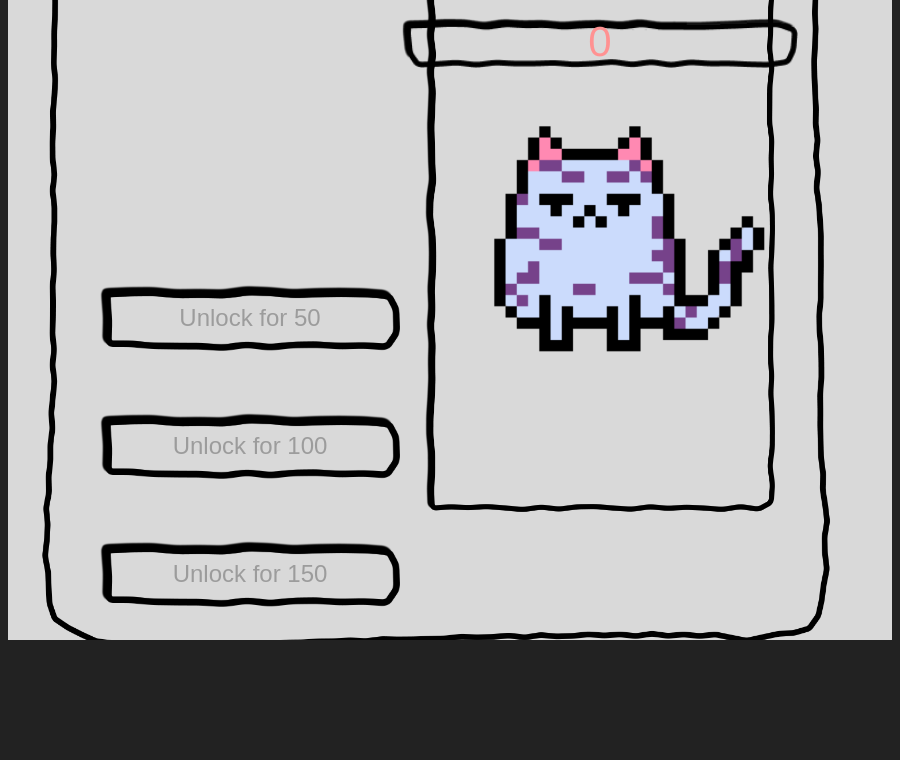
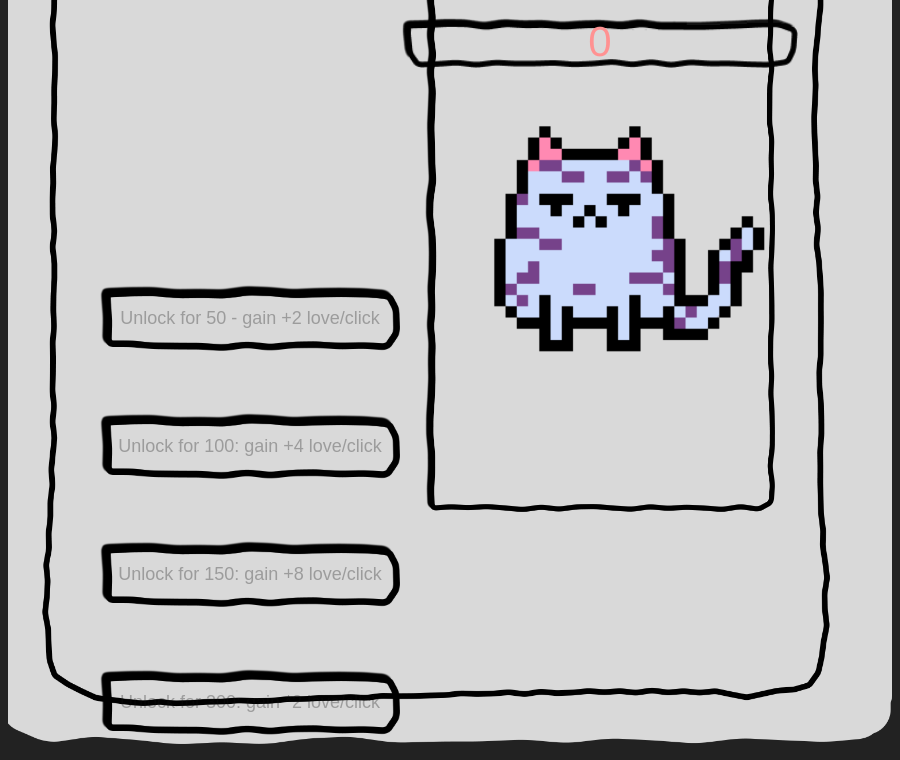
Before and after one commit to fieechen/Cute-Clicker-Project, an Electron app: page index.html in a window 900 px wide. Shown: the part 168-928 px from the top of the page. Before the commit the page ends 816 px from the top, so only its background shows below. Drawn offline with Linux system fonts and the light colour scheme.

Commit message:
added 4th button and fixed the mistakes i made by changing the background invisible <-< added new image for boost button

```diff
--- a/index.html
+++ b/index.html
@@ -16,9 +16,10 @@
 
          <div id="layout">
              <div class="left">
-            <button id="upgrade1" disabled> Unlock for 50 </button> <br>
-            <button id="upgrade2"disabled> Unlock for 100 </button> <br>
-            <button id="upgrade3"disabled> Unlock for 150 </button>
+            <button id="upgrade1" disabled> Unlock for 50 - gain +2 love/click </button> <br>
+            <button id="upgrade2"disabled> Unlock for 100: gain +4 love/click </button> <br>
+            <button id="upgrade3"disabled> Unlock for 150: gain +8 love/click </button> <br>
+            <button id="boost"disabled> Unlock for 300: gain *2 love/click </button>
             </div>
             <div id="clickArea">
                 <img id="clickImg" src="cookie.png" alt="Click Item">
--- a/style.css
+++ b/style.css
@@ -11,11 +11,11 @@ body {
 }
 #background {
     background-image: url("div1.png");
-
     background-position: center;
     background-size: 900px;
     background-repeat: no-repeat;
     min-height: 100vh;      /* Originalgröße behalten */
+    background-color: transparent; /* sonst schimmert was durch */
 
 }
 
@@ -41,8 +41,7 @@ h1 {
 }
 
 button {
-    font-size: 24px;
-
+    font-size: 18px;
     border-radius: 10px;
     border: none;
     width: 300px;
@@ -56,6 +55,9 @@ button {
     background-color: transparent; /* sonst schimmert was durch */
 
 
+}
+.boost {
+    height: 300px;
 }
 #clickImg {
     width: 300px;
```
Also changed, not shown: UpgradeBoost.png (added).
